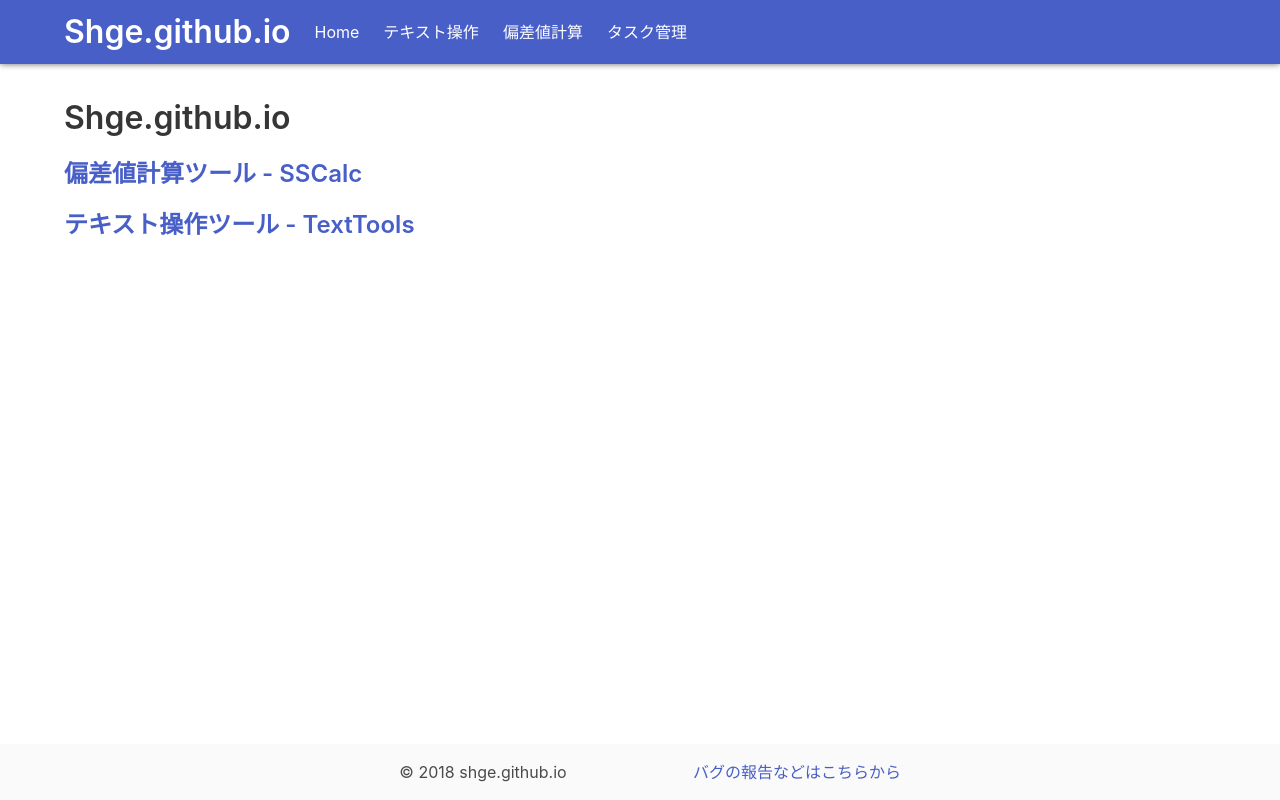
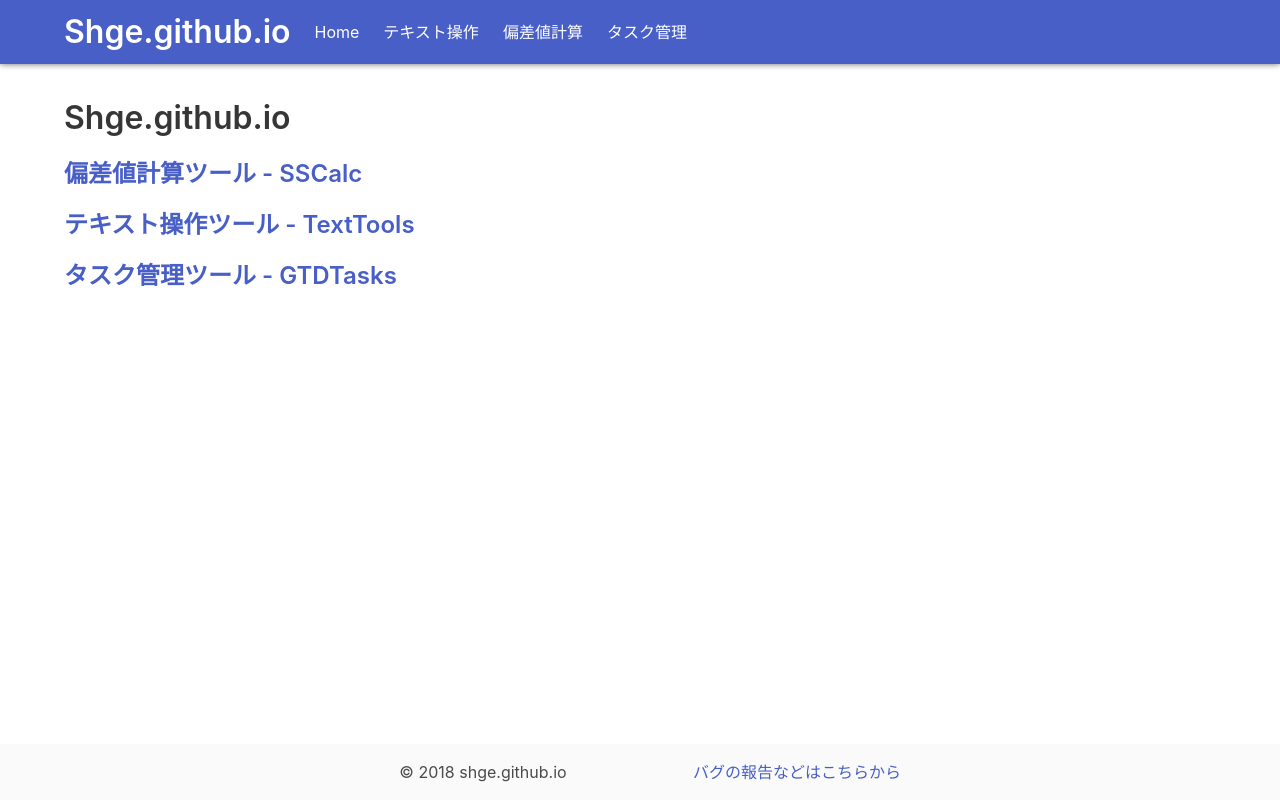
Before and after one commit to shge/shge.github.io, a plain HTML site: page index.html in a window 1280 px wide. Drawn offline with nearby package versions, Linux system fonts and the light colour scheme.

Commit message:
Add GTDTasks

```diff
--- a/index.html
+++ b/index.html
@@ -32,6 +32,7 @@
     <ul>
       <li class="title is-4"><a href="/sscalc/">偏差値計算ツール - SSCalc</a>
       <li class="title is-4"><a href="/texttools/">テキスト操作ツール - TextTools</a>
+      <li class="title is-4"><a href="/gtdtasks/">タスク管理ツール - GTDTasks</a>
     </ul>
   </div>
 </section>
```
